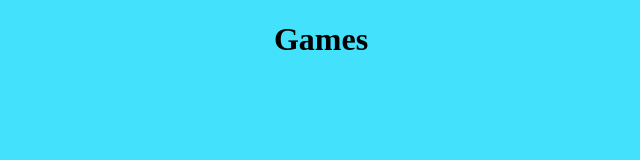
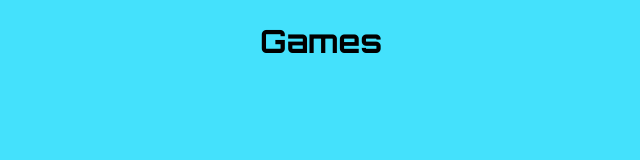
Before and after one commit to Dubs2theA/games, a plain HTML site: page index.html in a window 1280 px wide. Shown: the whole page, without its empty margins (319-959 px from the left). Drawn offline with Linux system fonts and the light colour scheme.

Commit message:
Update index.html

```diff
--- a/index.html
+++ b/index.html
@@ -7,6 +7,7 @@
 <body>
     <style>
         h1 {text-align: center;}
+        h1 {font-family: orbitron;}
     </style>
     <h1> Games </h1>
 </body>
```
